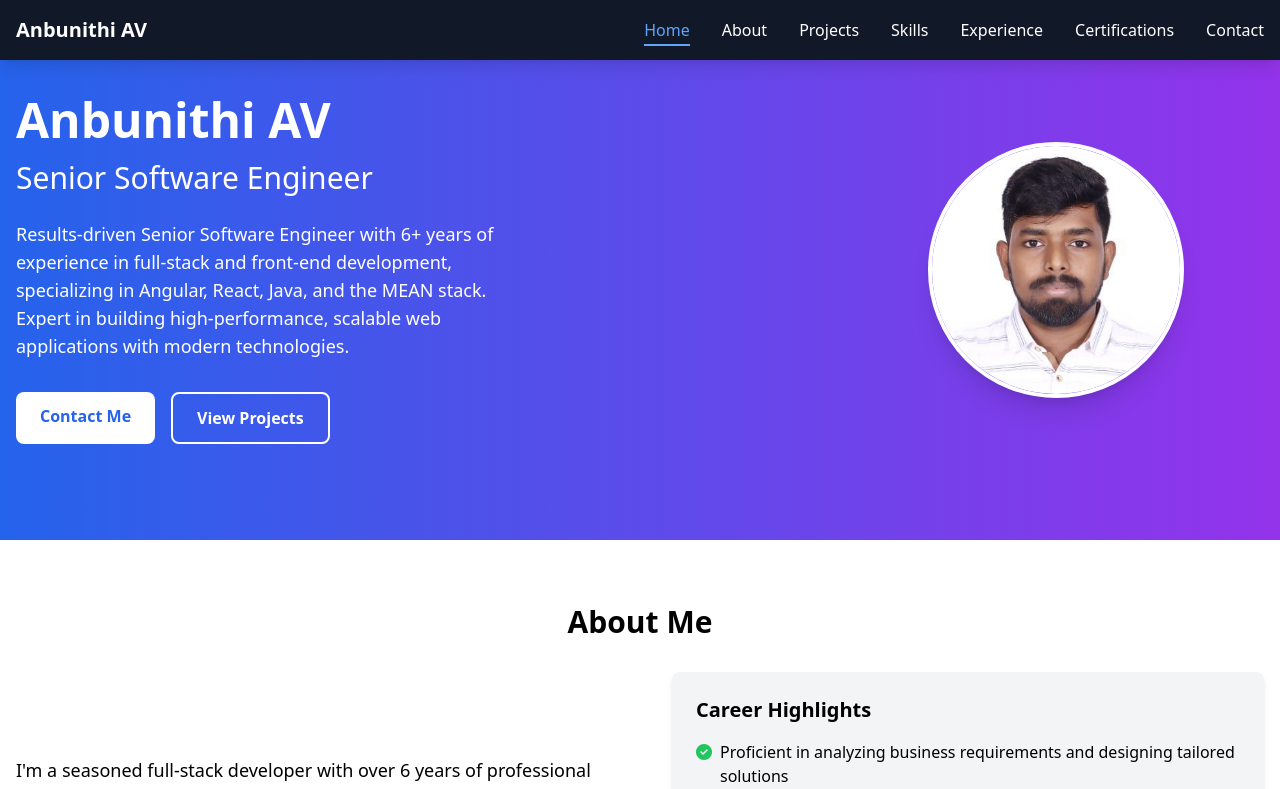
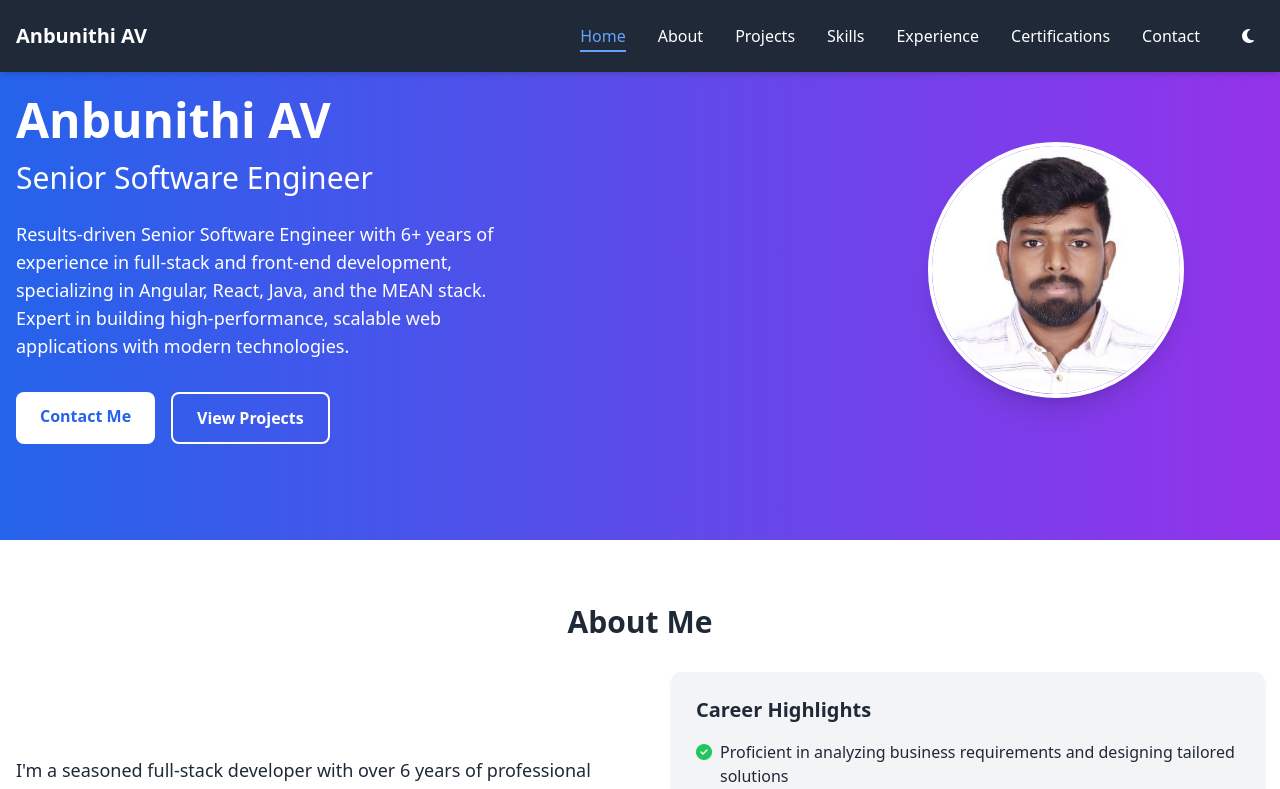
Before and after one commit to anbunithi/anbunithi_portfolio, an Angular app: page / in a window 1280 px wide. Shown: the top 789 px of the page. Built offline with nearby package versions, Linux system fonts and the light colour scheme.

Commit message:
Dark/light theme added

```diff
--- a/src/app/app.component.ts
+++ b/src/app/app.component.ts
@@ -1,5 +1,6 @@
 import { Component } from '@angular/core';
 import { Title } from '@angular/platform-browser';
+import { ThemeService } from './services/shared/theme.service';
 
 @Component({
   selector: 'app-root',
@@ -7,7 +8,17 @@ import { Title } from '@angular/platform-browser';
   styleUrls: ['./app.component.css']
 })
 export class AppComponent {
-  constructor(private titleService: Title) {
+  constructor(private titleService: Title, private themeService: ThemeService) {
     this.titleService.setTitle('Anbunithi AV - Angular Developer Portfolio');
   }
+  ngOnInit() {
+    // Listen for system theme preference changes
+    window.matchMedia('(prefers-color-scheme: dark)').addEventListener('change', e => {
+      if (!localStorage.getItem('theme')) {
+        // Only auto-update if user hasn't manually set a preference
+        const darkModeOn = e.matches;
+        this.themeService['setTheme'](darkModeOn);
+      }
+    });
+  }
 }
--- a/src/app/app.module.ts
+++ b/src/app/app.module.ts
@@ -6,6 +6,7 @@ import { NavComponent } from './nav/nav.component';
 import { FooterComponent } from './footer/footer.component';
 import { SectionsComponent } from './sections/sections.component';
 import { ScrollService } from './services/shared/scroll.service';
+import { ThemeService } from './services/shared/theme.service';
 
 @NgModule({
   declarations: [
@@ -17,7 +18,7 @@ import { ScrollService } from './services/shared/scroll.service';
   imports: [
     BrowserModule
   ],
-  providers: [ScrollService],
+  providers: [ScrollService,ThemeService],
   bootstrap: [AppComponent]
 })
 export class AppModule { }
--- a/src/app/nav/nav.component.html
+++ b/src/app/nav/nav.component.html
@@ -5,7 +5,7 @@
       <div>
         <a href="#home" class="text-xl font-bold">{{ developer.name }}</a>
       </div>
-      <div class="hidden md:flex space-x-8">
+      <div class="hidden md:flex space-x-8 items-center">
         <a
           *ngFor="let section of sections"
           [href]="'#' + section.id"
@@ -15,8 +15,25 @@
         >
           {{ section.name }}
         </a>
+        <!-- Theme Toggle Button -->
+        <button
+          (click)="toggleTheme()"
+          class="theme-toggle p-2 rounded-full hover:bg-gray-800 transition focus:outline-none"
+          [title]="isDarkTheme ? 'Switch to Light Theme' : 'Switch to Dark Theme'"
+        >
+          <i class="fas w-4 h-4" [ngClass]="{'fa-moon': !isDarkTheme, 'fa-sun': isDarkTheme}"></i>
+        </button>
       </div>
-      <div class="md:hidden">
+      <div class="md:hidden flex items-center">
+        <!-- Theme Toggle for Mobile -->
+        <button
+          (click)="toggleTheme()"
+          class="theme-toggle p-2 rounded-full hover:bg-gray-800 transition focus:outline-none mr-3"
+          [title]="isDarkTheme ? 'Switch to Light Theme' : 'Switch to Dark Theme'"
+        >
+          <i class="fas w-4 h-4" [ngClass]="{'fa-moon': !isDarkTheme, 'fa-sun': isDarkTheme}"></i>
+        </button>
+        <!-- Mobile Menu Toggle -->
         <button (click)="toggleMobileMenu()" class="focus:outline-none p-2 rounded-md hover:bg-gray-800 transition">
           <i class="fas" [ngClass]="{ 'fa-bars': !mobileMenuOpen, 'fa-times': mobileMenuOpen }"></i>
         </button>
--- a/src/app/nav/nav.component.ts
+++ b/src/app/nav/nav.component.ts
@@ -2,6 +2,7 @@ import { Component } from '@angular/core';
 import { developer } from '../data/portfolio.data';
 import { section } from '../data/section.data';
 import { ScrollService } from '../services/shared/scroll.service';
+import { ThemeService } from '../services/shared/theme.service';
 
 @Component({
   selector: 'app-nav',
@@ -13,11 +14,19 @@ export class NavComponent {
   mobileMenuOpen: boolean = false;
   activeSection: string = 'home';
   sections = section;
-  constructor(private scrollService: ScrollService) {}
+  isDarkTheme: boolean = false;
+  constructor(
+    private scrollService: ScrollService,
+    private themeService: ThemeService
+  ) {}
 
   ngOnInit(): void {
     this.scrollService.activeSection$.subscribe((section) => {
       this.activeSection = section;
+    });
+
+    this.themeService.isDarkTheme$.subscribe(isDark => {
+      this.isDarkTheme = isDark;
     });
   }
 
@@ -28,4 +37,7 @@ export class NavComponent {
   setActiveSection(section: string): void {
     this.scrollService.setActiveSection(section);
   }
+  toggleTheme(): void {
+    this.themeService.toggleTheme();
+  }
 }
--- /dev/null
+++ b/src/app/services/shared/theme.service.ts
@@ -0,0 +1,42 @@
+import { Injectable } from '@angular/core';
+import { BehaviorSubject } from 'rxjs';
+
+@Injectable({
+  providedIn: 'root',
+})
+export class ThemeService {
+  private isDarkThemeSubject = new BehaviorSubject<boolean>(false);
+  isDarkTheme$ = this.isDarkThemeSubject.asObservable();
+
+  constructor() {
+    // Check for user's preferred theme in localStorage
+    const savedTheme = localStorage.getItem('theme');
+
+    if (savedTheme) {
+      // If theme preference exists, use it
+      this.setTheme(savedTheme === 'dark');
+    } else {
+      // Otherwise, check for system preference
+      const prefersDark = window.matchMedia('(prefers-color-scheme: dark)').matches;
+      this.setTheme(prefersDark);
+    }
+  }
+
+  toggleTheme(): void {
+    const newTheme = !this.isDarkThemeSubject.value;
+    this.setTheme(newTheme);
+  }
+
+  private setTheme(isDark: boolean): void {
+    this.isDarkThemeSubject.next(isDark);
+
+    // Update document class for global styling
+    if (isDark) {
+      document.documentElement.classList.add('dark-theme');
+      localStorage.setItem('theme', 'dark');
+    } else {
+      document.documentElement.classList.remove('dark-theme');
+      localStorage.setItem('theme', 'light');
+    }
+  }
+}
--- a/src/styles.css
+++ b/src/styles.css
@@ -72,3 +72,100 @@ html {
   padding-left: 1rem;
   background-color: rgba(255, 255, 255, 0.1);
 }
+
+/* Light theme (default) */
+:root {
+  --bg-primary: #ffffff;
+  --bg-secondary: #f3f4f6;
+  --text-primary: #1f2937;
+  --text-secondary: #4b5563;
+  --primary-color: #2563eb;
+  --primary-hover: #1d4ed8;
+  --border-color: #e5e7eb;
+  --card-bg: #ffffff;
+  --navbar-bg: #1f2937;
+  --navbar-text: #ffffff;
+  --footer-bg: #1f2937;
+  --footer-text: #ffffff;
+  --shadow: 0 4px 6px -1px rgba(0, 0, 0, 0.1), 0 2px 4px -1px rgba(0, 0, 0, 0.06);
+}
+
+/* Dark theme */
+.dark-theme {
+  --bg-primary: #111827;
+  --bg-secondary: #1f2937;
+  --text-primary: #f9fafb;
+  --text-secondary: #d1d5db;
+  --primary-color: #3b82f6;
+  --primary-hover: #60a5fa;
+  --border-color: #374151;
+  --card-bg: #1f2937;
+  --navbar-bg: #0f172a;
+  --navbar-text: #f9fafb;
+  --footer-bg: #0f172a;
+  --footer-text: #f9fafb;
+  --shadow: 0 4px 6px -1px rgba(0, 0, 0, 0.3), 0 2px 4px -1px rgba(0, 0, 0, 0.2);
+}
+
+/* Apply theme variables to elements */
+body {
+  background-color: var(--bg-primary);
+  color: var(--text-primary);
+  transition: background-color 0.3s ease, color 0.3s ease;
+}
+
+nav.bg-gray-900 {
+  background-color: var(--navbar-bg);
+  color: var(--navbar-text);
+}
+
+footer.bg-gray-900 {
+  background-color: var(--footer-bg);
+  color: var(--footer-text);
+}
+
+.bg-white {
+  background-color: var(--bg-primary);
+}
+
+.bg-gray-100 {
+  background-color: var(--bg-secondary);
+}
+
+.text-gray-600, .text-gray-700, .text-gray-800 {
+  color: var(--text-secondary);
+}
+
+.bg-blue-600 {
+  background-color: var(--primary-color);
+}
+
+.text-blue-600 {
+  color: var(--primary-color);
+}
+
+.hover\:bg-blue-700:hover {
+  background-color: var(--primary-hover);
+}
+
+.border {
+  border-color: var(--border-color);
+}
+
+.shadow-md, .shadow-lg {
+  box-shadow: var(--shadow);
+}
+
+/* Theme toggle button animation */
+.theme-toggle i {
+  transition: transform 0.3s ease;
+}
+
+.theme-toggle:hover i {
+  transform: rotate(30deg);
+}
+
+/* Transition effect for theme changes */
+*, *::before, *::after {
+  transition: background-color 0.3s ease, border-color 0.3s ease, box-shadow 0.3s ease;
+}
```
